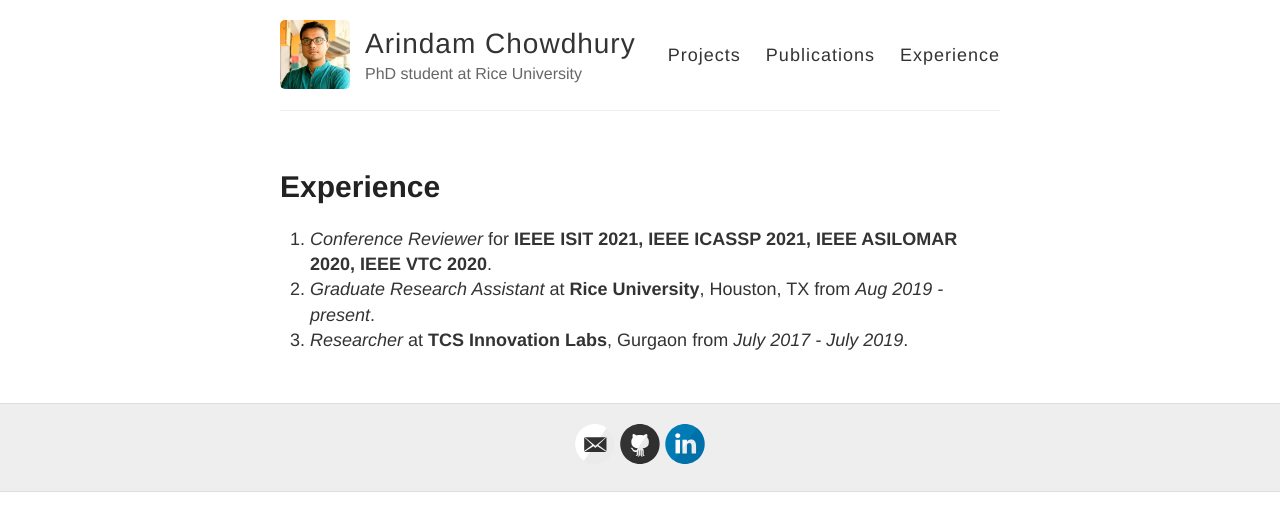
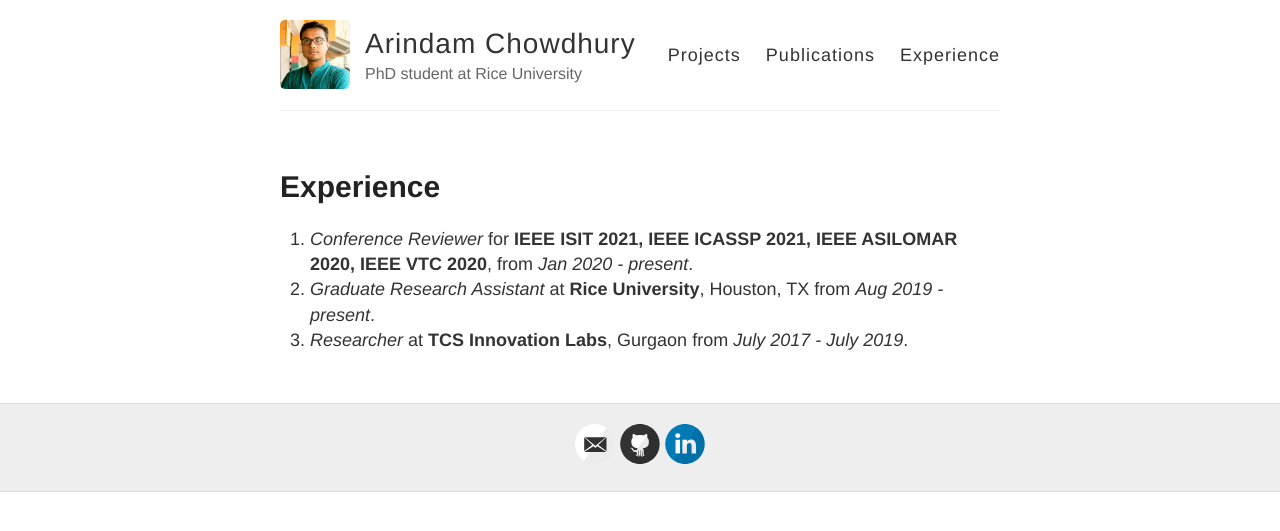
Before and after one commit to ArCho48/ArCho48.github.io, a Jekyll site: the page built from experience.md, in a window 1280 px wide. Shown: the top 531 px of the page. Built offline with Jekyll 4.4.1, drawn with Linux system fonts in a browser that asks for light colours.

Commit message:
Update experience.md

```diff
--- a/experience.md
+++ b/experience.md
@@ -4,6 +4,6 @@
 permalink: /experience/
 ---
 
-1. _Conference Reviewer_ for __IEEE ISIT 2021, IEEE ICASSP 2021, IEEE ASILOMAR 2020, IEEE VTC 2020__.
+1. _Conference Reviewer_ for __IEEE ISIT 2021, IEEE ICASSP 2021, IEEE ASILOMAR 2020, IEEE VTC 2020__, from _Jan 2020 - present_.
 1. _Graduate Research Assistant_ at __Rice University__, Houston, TX from _Aug 2019 - present_.
 2. _Researcher_ at __TCS Innovation Labs__, Gurgaon from _July 2017 - July 2019_.
```
